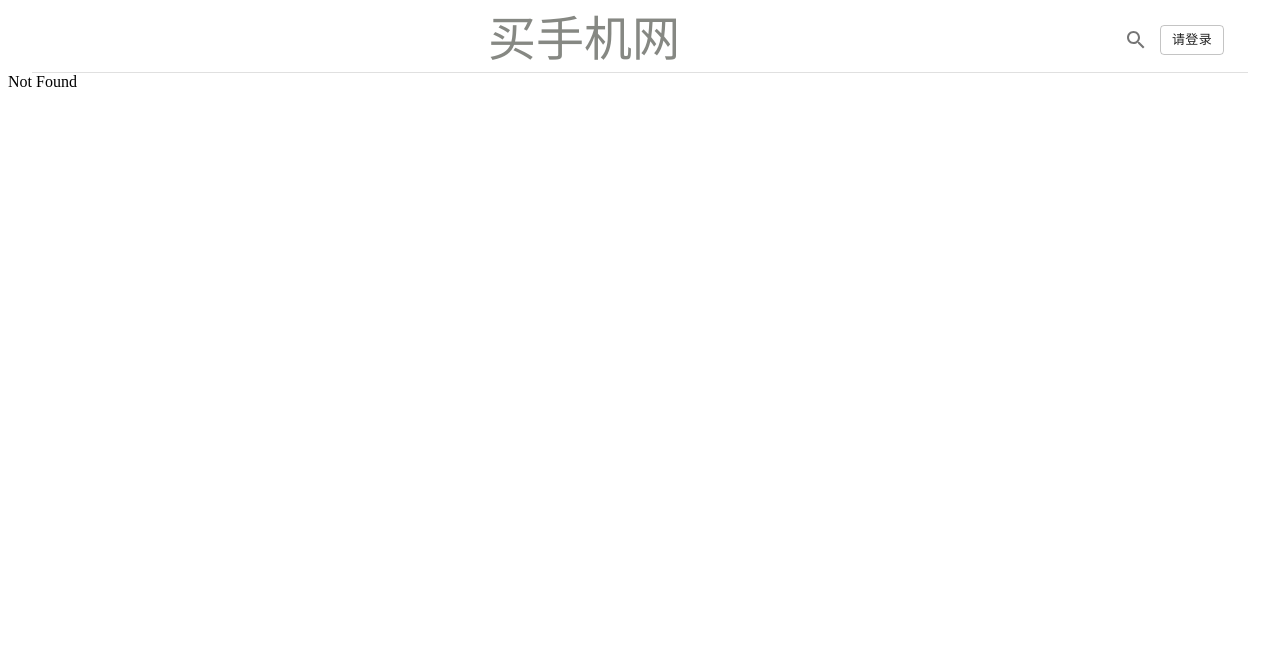
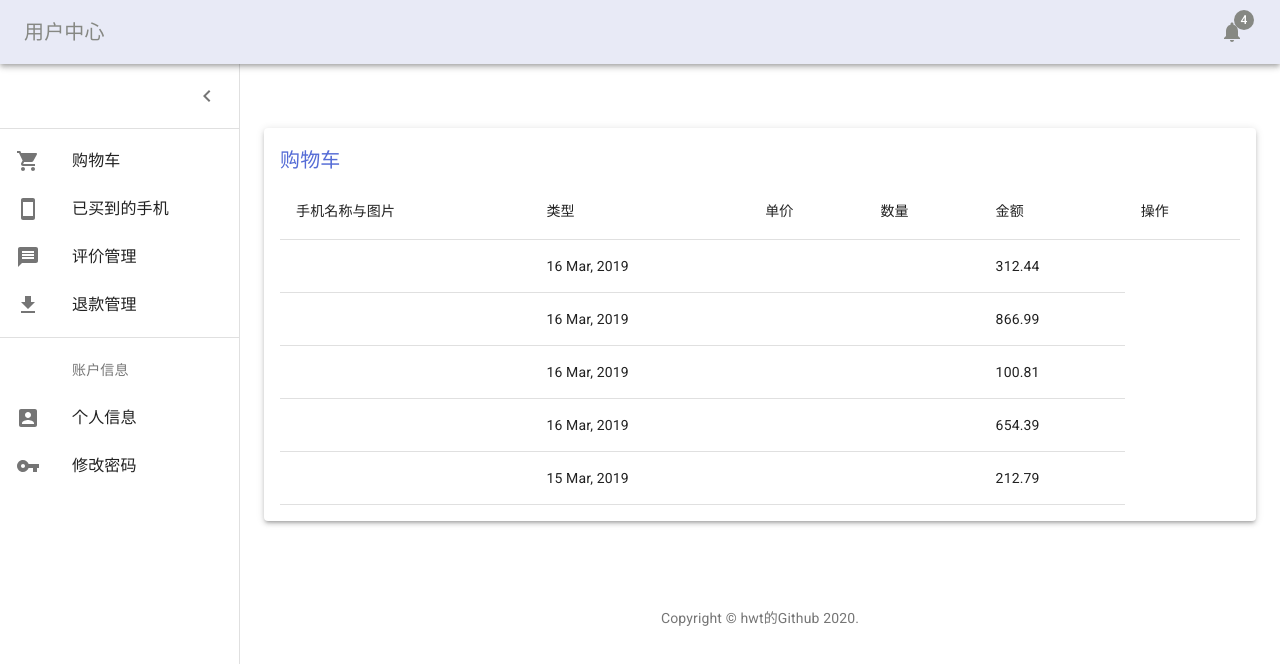
Before and after one commit to FLTornado/ecommercesite, a React (Create React App) app: page /DashBoard in a window 1280 px wide. Before the commit this address had no page. Shown: the top 664 px of the page. Built offline with nearby package versions, Linux system fonts and the light colour scheme.

Commit message:
正在做用户中心页面

```diff
--- a/src/HomePage/Entry.js
+++ b/src/HomePage/Entry.js
@@ -16,6 +16,7 @@
 import SignUp from "./SignUp";
 import SearchList from "./SearchList";
 import Goods from "./Goods";
+import DashBoard from "./dashboard/Dashboard";
 
 export default function Entry() {
 	return (
@@ -55,6 +56,9 @@
 					<Route exact path="/Goods">
 						<Goods />
 					</Route>
+					<Route exact path="/DashBoard">
+						<DashBoard />
+					</Route>
 					<Route render={() => <div>Not Found</div>} />
 				</Switch>
 				</CSSTransition>
--- a/src/HomePage/SignIn.js
+++ b/src/HomePage/SignIn.js
@@ -88,6 +88,8 @@
             variant="contained"
             color="primary"
             className={classes.submit}
+            component={RouterLink}
+            to="/DashBoard"
           >
             登录
           </Button>
--- /dev/null
+++ b/src/HomePage/dashboard/Dashboard.js
@@ -0,0 +1,166 @@
+import React from 'react';
+import clsx from 'clsx';
+import { makeStyles } from '@material-ui/core/styles';
+import CssBaseline from '@material-ui/core/CssBaseline';
+import Drawer from '@material-ui/core/Drawer';
+import Box from '@material-ui/core/Box';
+import AppBar from '@material-ui/core/AppBar';
+import Toolbar from '@material-ui/core/Toolbar';
+import List from '@material-ui/core/List';
+import Typography from '@material-ui/core/Typography';
+import Divider from '@material-ui/core/Divider';
+import IconButton from '@material-ui/core/IconButton';
+import Badge from '@material-ui/core/Badge';
+import Container from '@material-ui/core/Container';
+import Grid from '@material-ui/core/Grid';
+import Paper from '@material-ui/core/Paper';
+import Link from '@material-ui/core/Link';
+import MenuIcon from '@material-ui/icons/Menu';
+import ChevronLeftIcon from '@material-ui/icons/ChevronLeft';
+import NotificationsIcon from '@material-ui/icons/Notifications';
+import { mainListItems, secondaryListItems } from './listItems';
+import ShoppingCar from './ShoppingCar';
+import Footer from '../Footer';
+
+const drawerWidth = 240;
+
+const useStyles = makeStyles(theme => ({
+  root: {
+    display: 'flex',
+    backgroundColor: 'white',
+  },
+  toolbar: {
+    paddingRight: 24, // keep right padding when drawer closed
+    backgroundColor: theme.palette.background.default,
+    color: theme.palette.secondary.main,
+  },
+  toolbarIcon: {
+    display: 'flex',
+    alignItems: 'center',
+    justifyContent: 'flex-end',
+    padding: '0 8px',
+    ...theme.mixins.toolbar,
+  },
+  appBar: {
+    zIndex: theme.zIndex.drawer + 1,
+    transition: theme.transitions.create(['width', 'margin'], {
+      easing: theme.transitions.easing.sharp,
+      duration: theme.transitions.duration.leavingScreen,
+    }),
+  },
+  menuButton: {
+    marginRight: 36,
+  },
+  menuButtonHidden: {
+    display: 'none',
+  },
+  title: {
+    flexGrow: 1,
+  },
+  drawerPaper: {
+    position: 'relative',
+    whiteSpace: 'nowrap',
+    width: drawerWidth,
+    transition: theme.transitions.create('width', {
+      easing: theme.transitions.easing.sharp,
+      duration: theme.transitions.duration.enteringScreen,
+    }),
+  },
+  drawerPaperClose: {
+    overflowX: 'hidden',
+    transition: theme.transitions.create('width', {
+      easing: theme.transitions.easing.sharp,
+      duration: theme.transitions.duration.leavingScreen,
+    }),
+    width: theme.spacing(7),
+    [theme.breakpoints.up('sm')]: {
+      width: theme.spacing(9),
+    },
+  },
+  appBarSpacer: theme.mixins.toolbar,
+  content: {
+    flexGrow: 1,
+    height: '100vh',
+    overflow: 'auto',
+  },
+  container: {
+
+  },
+  paper: {
+    padding: theme.spacing(2),
+    display: 'flex',
+    overflow: 'auto',
+    flexDirection: 'column',
+  },
+}));
+
+export default function Dashboard() {
+  const classes = useStyles();
+  const [open, setOpen] = React.useState(true);
+  const handleDrawerOpen = () => {
+    setOpen(true);
+  };
+  const handleDrawerClose = () => {
+    setOpen(false);
+  };
+
+  return (
+    <div className={classes.root}>
+      <CssBaseline />
+      <AppBar position="absolute" className={classes.appBar}>
+        <Toolbar className={classes.toolbar}>
+          <IconButton
+            edge="start"
+            color="inherit"
+            aria-label="open drawer"
+            onClick={handleDrawerOpen}
+            className={clsx(classes.menuButton, open && classes.menuButtonHidden)}
+          >
+            <MenuIcon />
+          </IconButton>
+          <Typography component="h1" variant="h6" color="inherit" noWrap className={classes.title}>
+            用户中心
+          </Typography>
+          <IconButton color="inherit">
+            <Badge badgeContent={4} color="secondary">
+              <NotificationsIcon />
+            </Badge>
+          </IconButton>
+        </Toolbar>
+      </AppBar>
+      <Drawer
+        variant="permanent"
+        classes={{
+          paper: clsx(classes.drawerPaper, !open && classes.drawerPaperClose),
+        }}
+        open={open}
+      >
+        <div className={classes.toolbarIcon}>
+          <IconButton onClick={handleDrawerClose}>
+            <ChevronLeftIcon />
+          </IconButton>
+        </div>
+        <Divider />
+        <List>{mainListItems}</List>
+        <Divider />
+        <List>{secondaryListItems}</List>
+      </Drawer>
+      <main className={classes.content}>
+        <div className={classes.appBarSpacer} />
+        <Container maxWidth="xl" className={classes.container}>
+          <Grid container>
+            {/* Recent Orders */}
+            <Grid item xs={12}>
+              <Paper className={classes.paper} elevation={3}>
+                <ShoppingCar />
+              </Paper>
+            </Grid>
+          </Grid>
+          <Box pt={4}>
+            <Footer />
+          </Box>
+        </Container>
+      </main>
+    </div>
+  );
+}
--- /dev/null
+++ b/src/HomePage/dashboard/ShoppingCar.js
@@ -0,0 +1,63 @@
+import React from 'react';
+import Link from '@material-ui/core/Link';
+import { makeStyles } from '@material-ui/core/styles';
+import Table from '@material-ui/core/Table';
+import TableBody from '@material-ui/core/TableBody';
+import TableCell from '@material-ui/core/TableCell';
+import TableHead from '@material-ui/core/TableHead';
+import TableRow from '@material-ui/core/TableRow';
+import Title from './Title';
+
+// Generate Order Data
+function createData( name, picture, type, price, amount, allprice) {
+  return {  name, picture, type, price, amount, allprice };
+}
+
+const rows = [
+  createData( '16 Mar, 2019', 'Elvis Presley', 'Tupelo, MS', 'VISA ⠀•••• 3719', 312.44),
+  createData( '16 Mar, 2019', 'Paul McCartney', 'London, UK', 'VISA ⠀•••• 2574', 866.99),
+  createData( '16 Mar, 2019', 'Tom Scholz', 'Boston, MA', 'MC ⠀•••• 1253', 100.81),
+  createData( '16 Mar, 2019', 'Michael Jackson', 'Gary, IN', 'AMEX ⠀•••• 2000', 654.39),
+  createData( '15 Mar, 2019', 'Bruce Springsteen', 'Long Branch, NJ', 'VISA ⠀•••• 5919', 212.79),
+];
+
+function preventDefault(event) {
+  event.preventDefault();
+}
+
+const useStyles = makeStyles(theme => ({
+
+}));
+
+export default function ShoppingCar() {
+  const classes = useStyles();
+  var id=0;
+  return (
+    <React.Fragment>
+      <Title>购物车</Title>
+      <Table size="medium">
+        <TableHead>
+          <TableRow>
+            <TableCell>手机名称与图片</TableCell>
+            <TableCell>类型</TableCell>
+            <TableCell>单价</TableCell>
+            <TableCell>数量</TableCell>
+            <TableCell>金额</TableCell>
+            <TableCell>操作</TableCell>
+          </TableRow>
+        </TableHead>
+        <TableBody>
+          {rows.map(row => (
+            <TableRow key={id++}>
+              <TableCell>{row.date}</TableCell>
+              <TableCell>{row.name}</TableCell>
+              <TableCell>{row.shipTo}</TableCell>
+              <TableCell>{row.paymentMethod}</TableCell>
+              <TableCell>{row.amount}</TableCell>
+            </TableRow>
+          ))}
+        </TableBody>
+      </Table>
+    </React.Fragment>
+  );
+}
--- /dev/null
+++ b/src/HomePage/dashboard/Title.js
@@ -0,0 +1,15 @@
+import React from 'react';
+import PropTypes from 'prop-types';
+import Typography from '@material-ui/core/Typography';
+
+export default function Title(props) {
+  return (
+    <Typography component="h2" variant="h6" color="primary" gutterBottom>
+      {props.children}
+    </Typography>
+  );
+}
+
+Title.propTypes = {
+  children: PropTypes.node,
+};
--- /dev/null
+++ b/src/HomePage/dashboard/listItems.js
@@ -0,0 +1,58 @@
+import React from 'react';
+import ListItem from '@material-ui/core/ListItem';
+import ListItemIcon from '@material-ui/core/ListItemIcon';
+import ListItemText from '@material-ui/core/ListItemText';
+import ListSubheader from '@material-ui/core/ListSubheader';
+import SmartphoneIcon from '@material-ui/icons/Smartphone';
+import ShoppingCartIcon from '@material-ui/icons/ShoppingCart';
+import MessageIcon from '@material-ui/icons/Message';
+import GetAppIcon from '@material-ui/icons/GetApp';
+import AccountBoxIcon from '@material-ui/icons/AccountBox';
+import VpnKeyIcon from '@material-ui/icons/VpnKey';
+
+export const mainListItems = (
+  <div>
+    <ListItem button>
+      <ListItemIcon>
+        <ShoppingCartIcon />
+      </ListItemIcon>
+      <ListItemText primary="购物车" />
+    </ListItem>
+    <ListItem button>
+      <ListItemIcon>
+        <SmartphoneIcon />
+      </ListItemIcon>
+      <ListItemText primary="已买到的手机" />
+    </ListItem>
+    <ListItem button>
+      <ListItemIcon>
+        <MessageIcon />
+      </ListItemIcon>
+      <ListItemText primary="评价管理" />
+    </ListItem>
+    <ListItem button>
+      <ListItemIcon>
+        <GetAppIcon />
+      </ListItemIcon>
+      <ListItemText primary="退款管理" />
+    </ListItem>
+  </div>
+);
+
+export const secondaryListItems = (
+  <div>
+    <ListSubheader inset>账户信息</ListSubheader>
+    <ListItem button>
+      <ListItemIcon>
+        <AccountBoxIcon />
+      </ListItemIcon>
+      <ListItemText primary="个人信息" />
+    </ListItem>
+    <ListItem button>
+      <ListItemIcon>
+        <VpnKeyIcon />
+      </ListItemIcon>
+      <ListItemText primary="修改密码" />
+    </ListItem>
+  </div>
+);
```
Also changed, not shown: src/HomePage/README.md (deleted).
